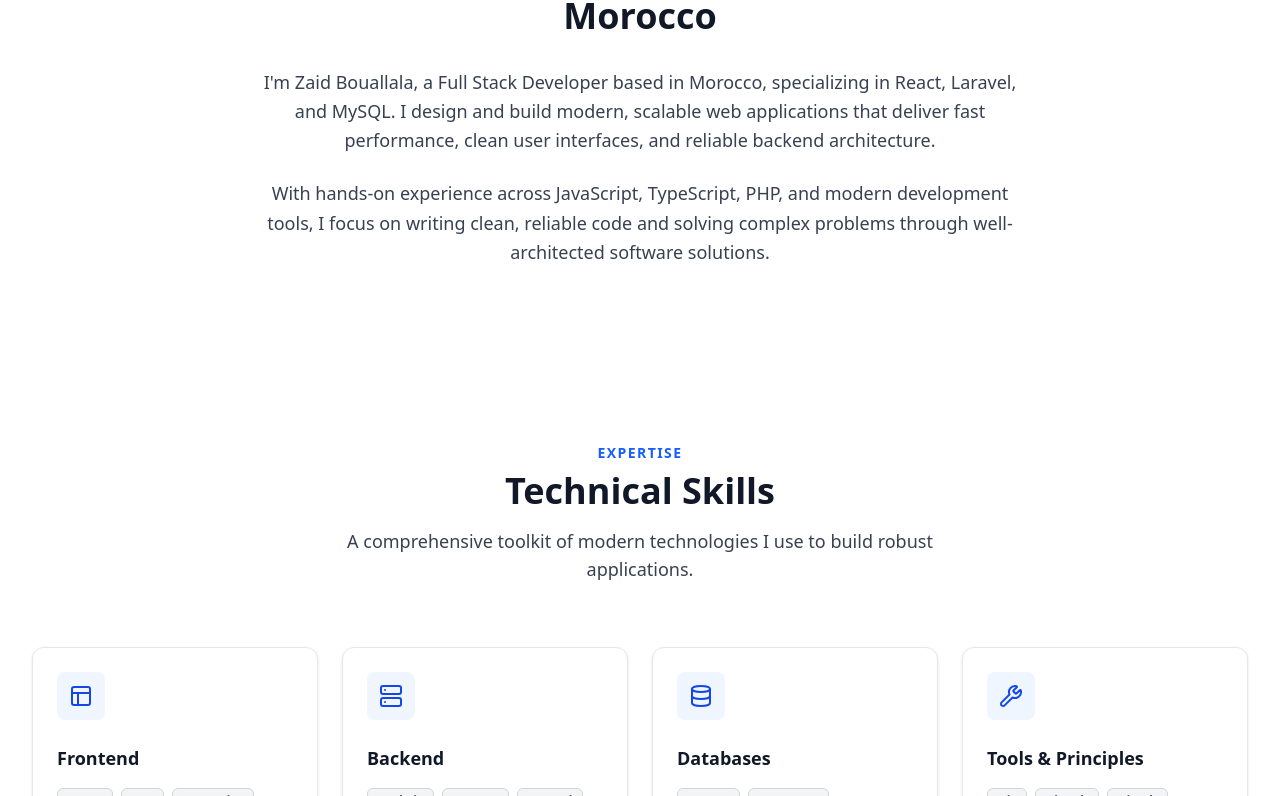
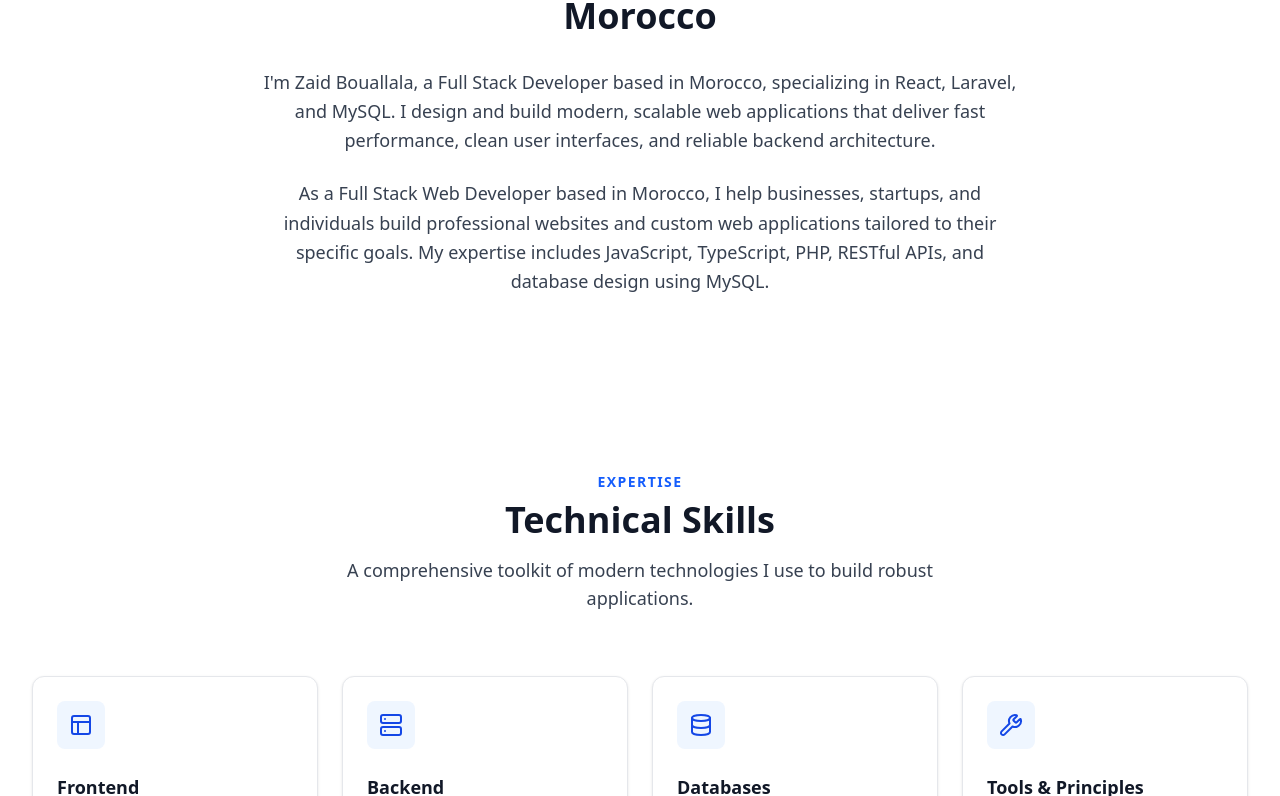
Before and after one commit to zaidBouallala-alb/portfolio, a React (Vite) app: page / in a window 1280 px wide. Shown: the part 1057-1853 px from the top of the page. Built offline with nearby package versions, Linux system fonts and the light colour scheme.

Commit message:
feat: add new About section component with developer details and animations.

```diff
--- a/src/components/About.tsx
+++ b/src/components/About.tsx
@@ -20,15 +20,17 @@ const About = () => {
 
                     <div className="space-y-4 md:space-y-6 text-base md:text-lg text-[var(--text-secondary)] leading-relaxed font-medium">
                         <p>
-                           I'm Zaid Bouallala, a Full Stack Developer based in Morocco, specializing in React, Laravel, and MySQL.
-    I design and build modern, scalable web applications that deliver fast performance, clean user interfaces,
-    and reliable backend architecture.
+                            I'm Zaid Bouallala, a Full Stack Developer based in Morocco, specializing in React, Laravel, and MySQL.
+                            I design and build modern, scalable web applications that deliver fast performance, clean user interfaces,
+                            and reliable backend architecture.
                         </p>
                         <p>
-                            With hands-on experience across JavaScript, TypeScript, PHP, and modern development
-                            tools, I focus on writing clean, reliable code and solving complex problems through
-                            well-architected software solutions.
+                            As a Full Stack Web Developer based in Morocco, I help businesses, startups, and individuals build
+                            professional websites and custom web applications tailored to their specific goals.
+                            My expertise includes JavaScript, TypeScript, PHP, RESTful APIs,
+                            and database design using MySQL.
                         </p>
+
 
                     </div>
                 </motion.div>
```
